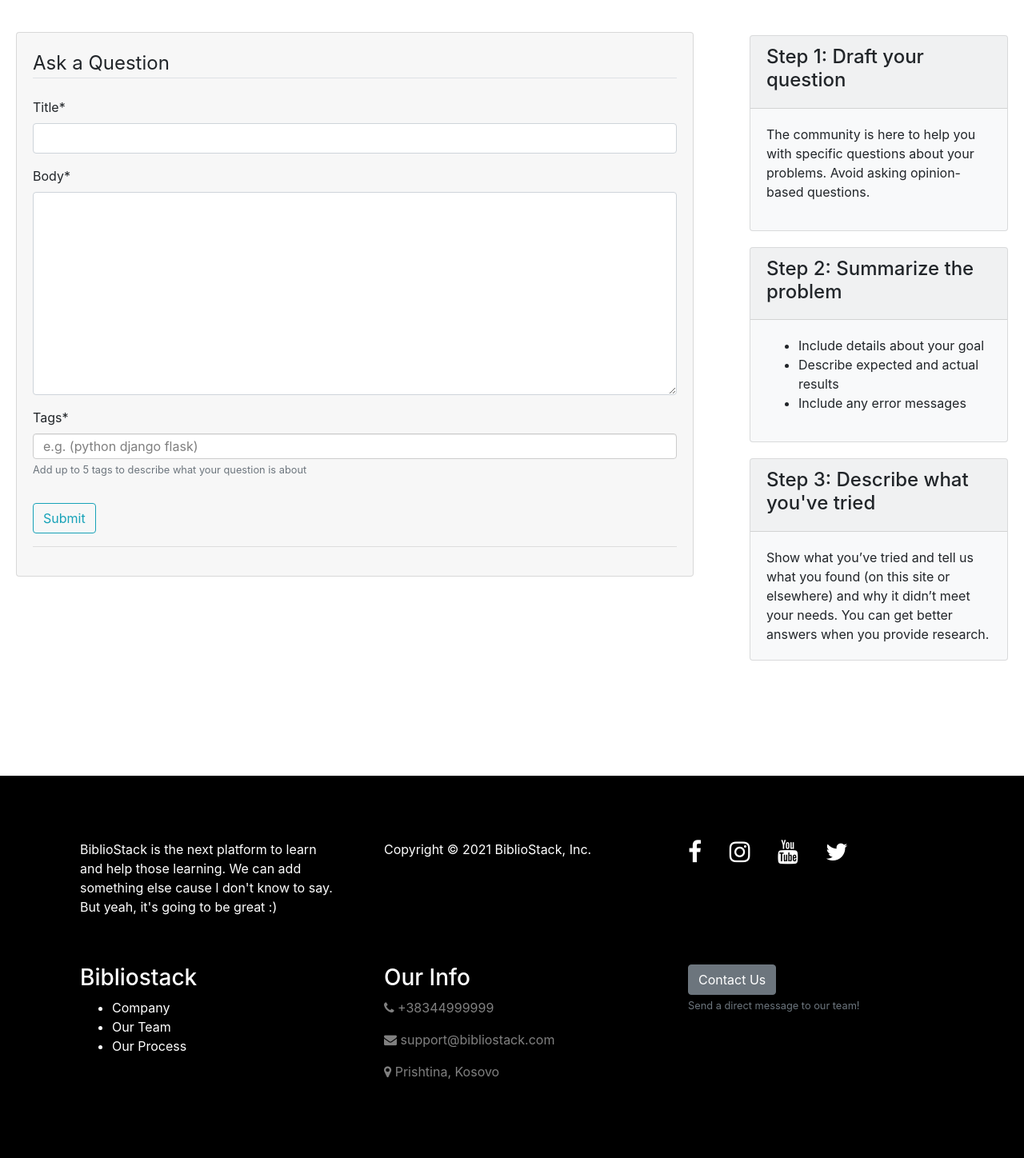
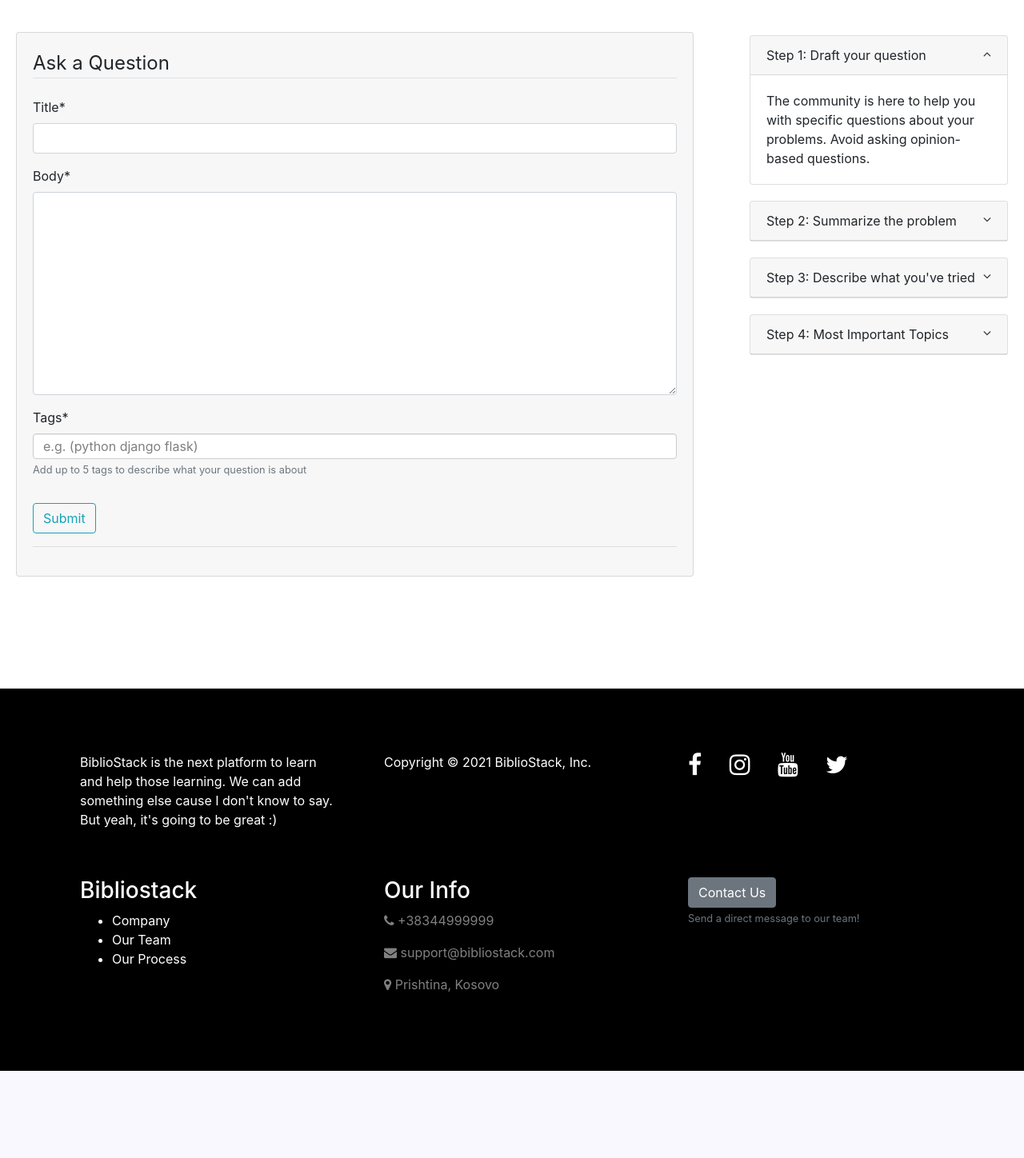
Before and after one commit to EolNuha/bibliostack, a Django app: page /datadump/create-post/ in a window 1280 px wide. Shown: the part 58-1506 px from the top of the page at 80% size. After the commit the page ends 1397 px from the top, so only its background shows below. Run offline with Django 3.2, Linux system fonts and the light colour scheme; the visitor is signed in with stand-in values (Sample User, id 1); some libraries are stand-ins or nearby versions.

Commit message:
Added collapsible cards to 'ask a question' sidebar!

```diff
--- a/datadump/static/datadump/styles/base.css
+++ b/datadump/static/datadump/styles/base.css
@@ -123,3 +123,25 @@ textarea.form-input {resize: vertical;}
     color: black;
     opacity: 0.5;
 }
+
+
+/* ======================= ASK A QUESTION SIDEBAR TAGS ================== */
+
+.pointer {cursor: pointer;}
+.panel-title {
+  position: relative;
+}
+
+.panel-title::after {
+  content: "\f107";
+  color: #333;
+  top: -2px;
+  right: 0px;
+  position: absolute;
+  font-family: "FontAwesome"
+}
+
+.panel-title[aria-expanded="true"]::after {
+  content: "\f106";
+}
+p.panel-title{margin-bottom: 0;}
--- a/datadump/templates/datadump/post/create_post.html
+++ b/datadump/templates/datadump/post/create_post.html
@@ -14,20 +14,24 @@
                     <div id="div_id_title" class="form-group">
                         <label for="id_title" class=" requiredField">Title*</label>
                         <div class="">
-                            <input type="text" name="title" maxlength="250" class="textinput textInput form-control" required id="id_title">
+                            <input type="text" name="title" maxlength="250" class="textinput textInput form-control"
+                                   required id="id_title">
                         </div>
                     </div>
                     <div id="div_id_body" class="form-group">
                         <label for="id_body" class=" requiredField">Body*</label>
                         <div class="">
-                            <textarea name="body" cols="40" rows="10" class="textarea form-control" required id="id_body"></textarea>
+                            <textarea name="body" cols="40" rows="10" class="textarea form-control" required
+                                      id="id_body"></textarea>
                         </div>
                     </div>
                     <div id="div_id_tags" class="form-group">
                         <label for="id_tags" class=" requiredField">Tags*</label>
                         <div class="">
-                            <input type="text" name="tags" class="tagwidget form-control" required id="id_tags" data-role="tagsinput" placeholder="e.g. (python django flask)">
-                            <small id="hint_id_tags" class="form-text text-muted">Add up to 5 tags to describe what your question is about</small>
+                            <input type="text" name="tags" class="tagwidget form-control" required id="id_tags"
+                                   data-role="tagsinput" placeholder="e.g. (python django flask)">
+                            <small id="hint_id_tags" class="form-text text-muted">Add up to 5 tags to describe what your
+                                question is about</small>
                         </div>
                     </div>
                 </fieldset>
@@ -42,21 +46,27 @@
 {% endblock %}
 {% block sidebar %}
 <div class="container my-4">
-    <div class="card bg-light">
-        <div class="card-header">
-            <h4>Step 1: Draft your question</h4>
+    <div class="panel-group" id="accordion">
+        <div class="card">
+            <div class="card-header pointer">
+                <p class="panel-title" data-toggle="collapse" data-target="#collapseOne" aria-expanded="true">Step 1:
+                    Draft your
+                    question</p>
             </div>
+            <div id="collapseOne" class="collapse show">
                 <div class="card-body">
-            <p>
                     The community is here to help you with specific questions about your problems.
                     Avoid asking opinion-based questions.
-            </p>
                 </div>
             </div>
-    <div class="card bg-light">
-        <div class="card-header">
-            <h4>Step 2: Summarize the problem</h4>
         </div>
+        <div class="card">
+            <div class="card-header pointer">
+                <p class="panel-title" data-toggle="collapse" data-target="#collapseTwo">Step 2:
+                    Summarize the
+                    problem</p>
+            </div>
+            <div id="collapseTwo" class="collapse">
                 <div class="card-body">
                     <ul>
                         <li>
@@ -71,14 +81,34 @@
                     </ul>
                 </div>
             </div>
-    <div class="card bg-light">
-        <div class="card-header">
-            <h4>Step 3: Describe what you've tried</h4>
         </div>
+        <div class="card ">
+            <div class="card-header pointer">
+                <p class="panel-title" data-toggle="collapse" data-target="#collapseThree">Step 3:
+                    Describe what you've
+                    tried</p>
+            </div>
+            <div id="collapseThree" class="collapse">
                 <div class="card-body">
-            Show what you’ve tried and tell us what you found (on this site or elsewhere) and why it didn’t meet your
+                    Show what you’ve tried and tell us what you found (on this site or elsewhere) and why it didn’t meet
+                    your
                     needs. You can get better answers when you provide research.
                 </div>
             </div>
         </div>
+        <div class="card ">
+            <div class="card-header panel-heading-full pointer">
+                <p class="panel-title" data-toggle="collapse" data-target="#collapseFour">Step 4:
+                    Most Important Topics</p>
+            </div>
+            <div id="collapseFour" class="collapse">
+                <div class="card-body">
+                    Add one word tags that most describe the topics of the problem you are facing. For example if you're
+                    facing a programming issue add tags for that problem (e.g. 'Django Python Flask'), if the problem is
+                    in physics add tags for that (e.g. 'Physics Molecules Dynamics') etc..
+                </div>
+            </div>
+        </div>
+    </div>
+</div>
 {% endblock %}
```
Lines whose indentation alone changed are shown as unchanged.
